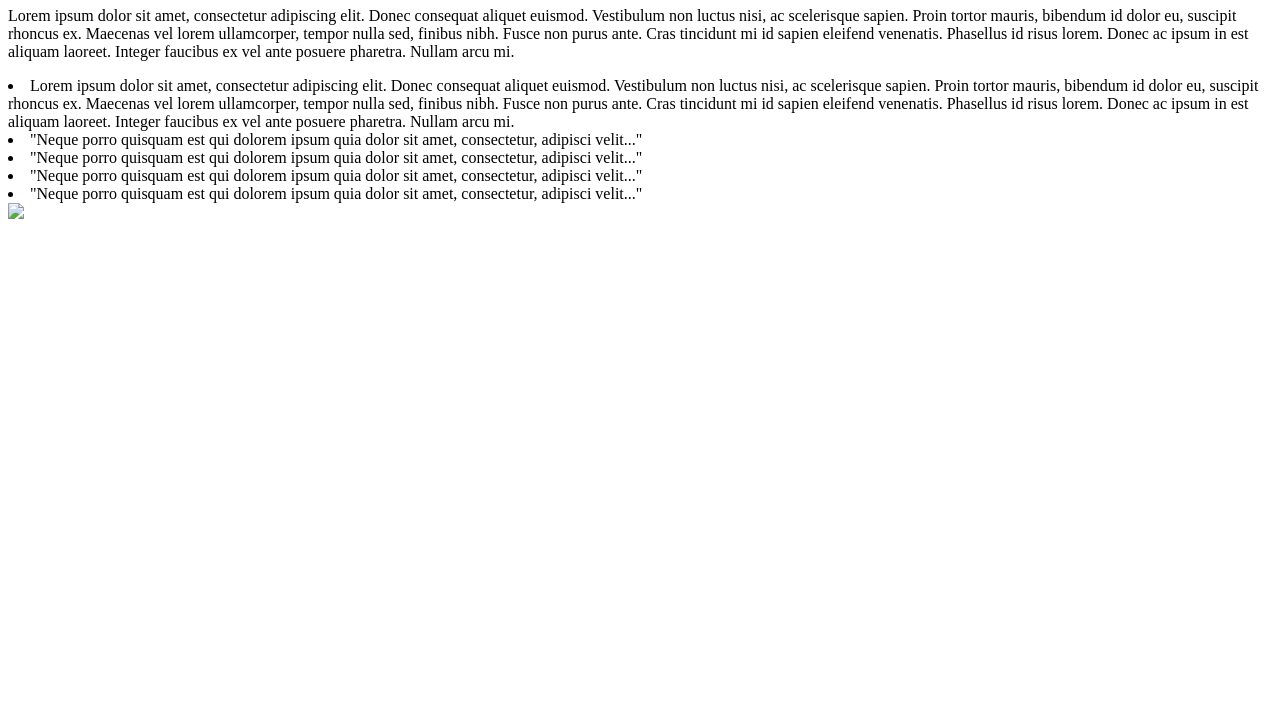
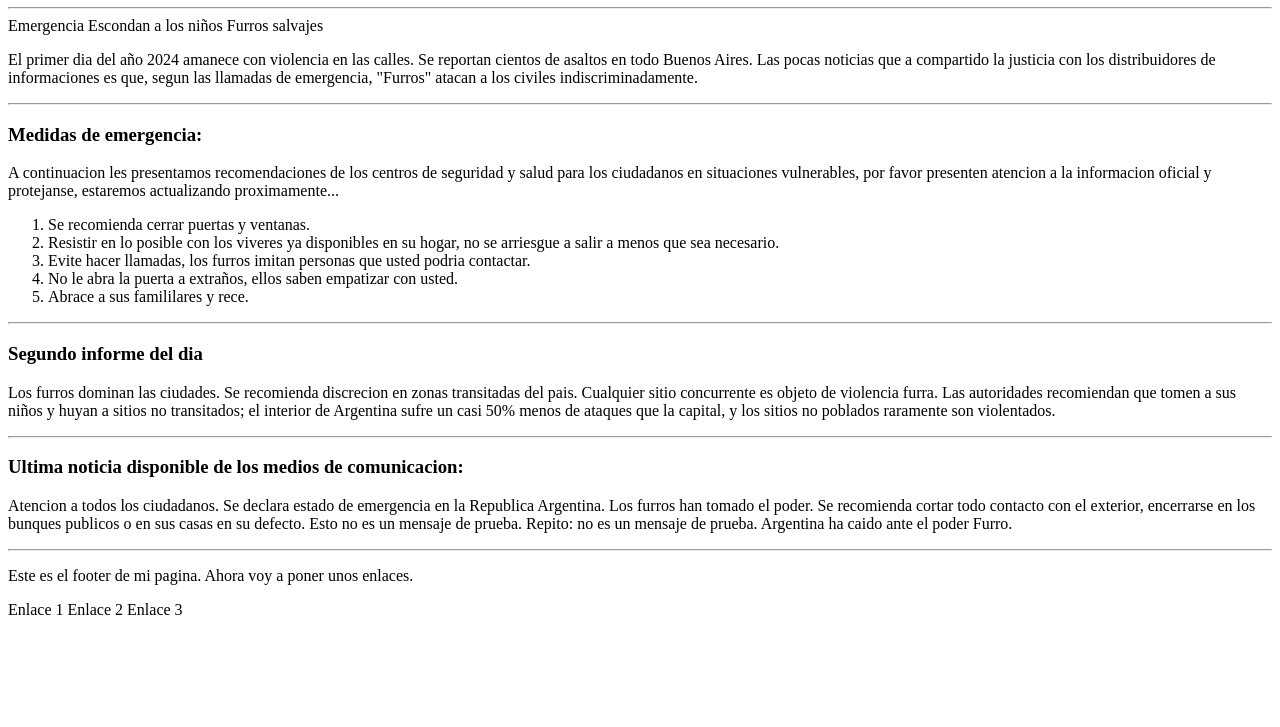
Before and after one commit to AraceliLasso/HomeWork1, a plain HTML site: page index.html in a window 1280 px wide. Shown: the part 73-800 px from the top of the page. Drawn offline with Linux system fonts and the light colour scheme.

Commit message:
FurrosUpdate

```diff
--- a/index.html
+++ b/index.html
@@ -3,49 +3,97 @@
 
 <head>
     <title>Mi Primer Sitio Web</title>
-    <h1>
-        Primer intento
-    </h1>
+    <link rel="stylesheet" type="text/css" href="style.css">
 </head>
 
 <body>
-    <div>
+    <header>
+        <h1>
+            Los Furros dominan el Mundo
+        </h1>
+    <hr/>
+        <span>
+            Emergencia
+        </span>
+        <span>
+            Escondan a los niños
+        </span>
+        <span>
+            Furros salvajes
+        </span>
+    </header>
+    <main>
+        <section>
+            <article>
             <p>
-            Lorem ipsum dolor sit amet, consectetur adipiscing elit. Donec consequat aliquet euismod. Vestibulum non
-            luctus
-            nisi, ac scelerisque sapien. Proin tortor mauris, bibendum id dolor eu, suscipit rhoncus ex. Maecenas vel
-            lorem
-            ullamcorper, tempor nulla sed, finibus nibh. Fusce non purus ante. Cras tincidunt mi id sapien eleifend
-            venenatis. Phasellus id risus lorem. Donec ac ipsum in est aliquam laoreet. Integer faucibus ex vel ante
-            posuere
-            pharetra. Nullam arcu mi.
+                El primer dia del año 2024 amanece con violencia en las calles. Se reportan cientos de asaltos en todo
+                Buenos Aires. Las pocas noticias que a compartido la justicia con los distribuidores de informaciones es
+                que, segun las llamadas de emergencia, "Furros" atacan a los civiles indiscriminadamente.
             </p>
-    </div>
-    <div>
+            <hr />
+            </article>
+            <article>
+            <h3>
+                Medidas de emergencia:
+            </h3>
+            <p>
+                A continuacion les presentamos recomendaciones de los centros de seguridad y salud para los ciudadanos
+                en
+                situaciones vulnerables, por favor presenten atencion a la informacion oficial y protejanse, estaremos
+                actualizando proximamente...
+            </p>
+            <ol>
                 <li>
-
-            Lorem ipsum dolor sit amet, consectetur adipiscing elit. Donec consequat aliquet euismod. Vestibulum non
-            luctus nisi, ac scelerisque sapien. Proin tortor mauris, bibendum id dolor eu, suscipit rhoncus ex. Maecenas
-            vel lorem ullamcorper, tempor nulla sed, finibus nibh. Fusce non purus ante. Cras tincidunt mi id sapien
-            eleifend venenatis. Phasellus id risus lorem. Donec ac ipsum in est aliquam laoreet. Integer faucibus ex vel
-            ante posuere pharetra. Nullam arcu mi.
+                    Se recomienda cerrar puertas y ventanas.
                 </li>
                 <li>
-            "Neque porro quisquam est qui dolorem ipsum quia dolor sit amet, consectetur, adipisci velit..."
+                    Resistir en lo posible con los viveres ya disponibles en su hogar, no se arriesgue a salir a menos
+                    que sea necesario.
                 </li>
                 <li>
-            "Neque porro quisquam est qui dolorem ipsum quia dolor sit amet, consectetur, adipisci velit..."
+                    Evite hacer llamadas, los furros imitan personas que usted podria contactar.
                 </li>
                 <li>
-            "Neque porro quisquam est qui dolorem ipsum quia dolor sit amet, consectetur, adipisci velit..."
+                    No le abra la puerta a extraños, ellos saben empatizar con usted.
                 </li>
                 <li>
-            "Neque porro quisquam est qui dolorem ipsum quia dolor sit amet, consectetur, adipisci velit..."
+                    Abrace a sus famililares y rece.
                 </li>
-    </div>
-    <div>
-        <img src="corte.jpg">
-    </div>
+            </ol>
+            <hr />
+        </article>
+        <article>
+            <h3>
+                Segundo informe del dia
+            </h3>
+            <p>
+                Los furros dominan las ciudades. Se recomienda discrecion en zonas transitadas del pais. Cualquier sitio
+                concurrente es objeto de violencia furra. Las autoridades recomiendan que tomen a sus niños y huyan a
+                sitios no transitados; el interior de Argentina sufre un casi 50% menos de ataques que la capital, y los
+                sitios no poblados raramente son violentados.
+            </p>
+            <hr />
+            <h3>
+                Ultima noticia disponible de los medios de comunicacion:
+            </h3>
+            <p>
+                Atencion a todos los ciudadanos. Se declara estado de emergencia en la Republica Argentina. Los furros
+                han tomado el poder. Se recomienda cortar todo contacto con el exterior, encerrarse en los bunques
+                publicos o en sus casas en su defecto. Esto no es un mensaje de prueba. Repito: no es un mensaje de
+                prueba. Argentina ha caido ante el poder Furro.
+            </p>
+            <hr/>
+            </article>
+        </section>
+    </main>
+    <footer>
+        <p>
+            Este es el footer de mi pagina. Ahora voy a poner unos enlaces.
+        </p>
+        <span> Enlace 1 </span>
+        <span> Enlace 2 </span>
+        <span> Enlace 3 </span>
+    </footer>
 </body>
 
 </html>
```
Lines whose indentation alone changed are shown as unchanged.
